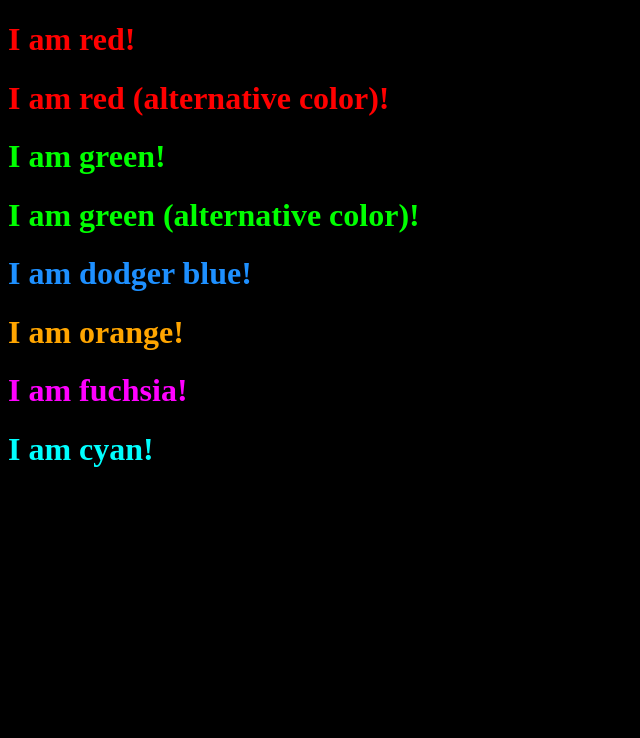
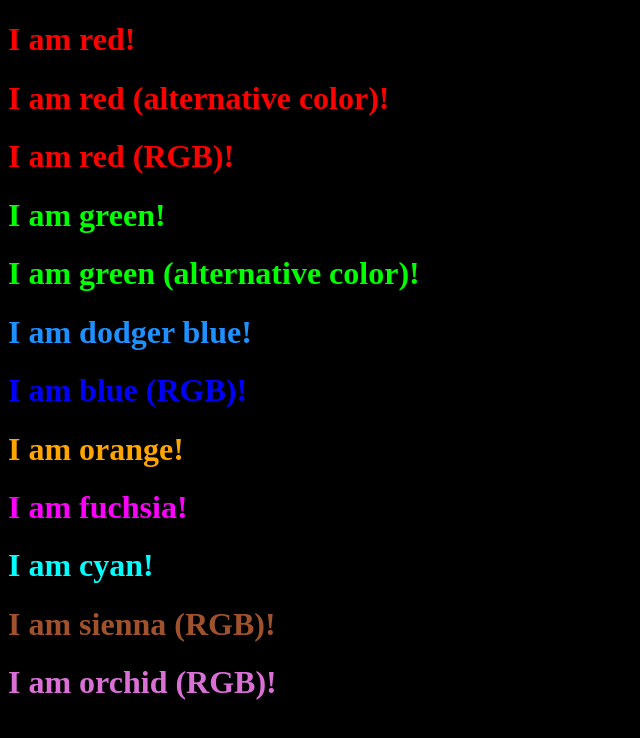
Before and after one commit to delphym/freeCodeCamp-html-css-js-course, a plain HTML site: page colors.html in a window 1280 px wide. Shown: the whole page, without its empty margins (0-640 px from the left). Drawn offline with Linux system fonts and the light colour scheme.

Commit message:
USe RGB to mix colors

```diff
--- a/colors.html
+++ b/colors.html
@@ -7,6 +7,9 @@
     .red-text-alternative {
       color: #f00;
     }
+    .red-text-rgb {
+      color: rgb(255, 0, 0);
+    }
     .fuchsia-text {
       /* color: #FF00FF; */
       color: #f0f;
@@ -14,6 +17,9 @@
     .cyan-text {
       /* color: #00ffff; */
       color: #0ff;
+    }
+    .sienna-text-rgb {
+      color: rgb(160, 82, 45);
     }
     .green-text {
       color: #00ff00;
@@ -24,8 +30,14 @@
     .dodger-blue-text {
       color: #1e90ff;
     }
+    .blue-text-rgb {
+      color: rgb(0, 0, 255);
+    }
     .orange-text {
       color: #ffa500;
+    }
+    .orchid-text-rgb {
+      color: rgb(218, 112, 214);
     }
     body {
       background-color: rgb(0, 0, 0);
@@ -34,10 +46,14 @@
 
   <h1 class="red-text">I am red!</h1>
   <h1 class="red-text-alternative">I am red (alternative color)!</h1>
+  <h1 class="red-text-rgb">I am red (RGB)!</h1>
   <h1 class="green-text">I am green!</h1>
   <h1 class="green-text-alternative">I am green (alternative color)!</h1>
   <h1 class="dodger-blue-text">I am dodger blue!</h1>
+  <h1 class="blue-text-rgb">I am blue (RGB)!</h1>
   <h1 class="orange-text">I am orange!</h1>
   <h1 class="fuchsia-text">I am fuchsia!</h1>
   <h1 class="cyan-text">I am cyan!</h1>
+  <h1 class="sienna-text-rgb">I am sienna (RGB)!</h1>
+  <h1 class="orchid-text-rgb">I am orchid (RGB)!</h1>
 </html>
```
